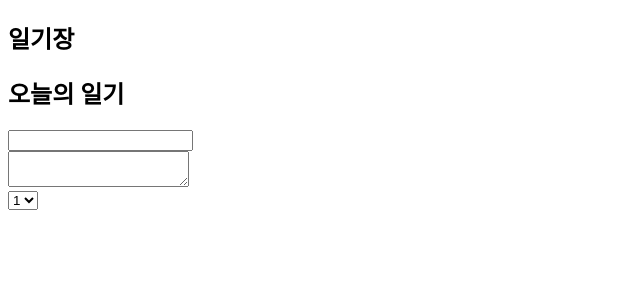
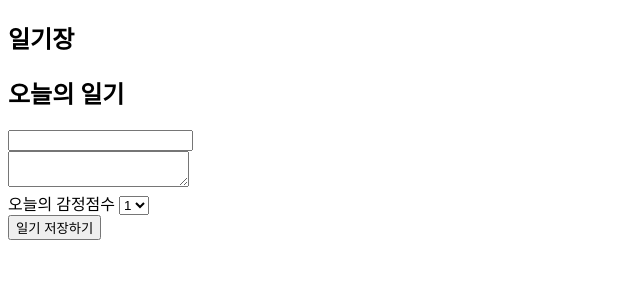
Before and after one commit to unidagit/simpleDiary, a React (Create React App) app: page / in a window 1280 px wide. Shown: the top 300 px of the page, without its empty margins (0-640 px from the left). Built offline with nearby package versions, Linux system fonts and the light colour scheme.

Commit message:
저장버튼 기능 추가

```diff
--- a/src/DiaryEditor.jsx
+++ b/src/DiaryEditor.jsx
@@ -15,6 +15,11 @@ export default function DiaryEditor() {
       ...state,
       [e.target.name]: e.target.value,
     });
+  };
+
+  const handleSubmit = (e) => {
+    console.log(state);
+    alert("저장성공");
   };
 
   // const onChangeInput = (e) => {
@@ -51,6 +56,7 @@ export default function DiaryEditor() {
           />
         </div>
         <div>
+          <span>오늘의 감정점수 </span>
           <select
             name="emotion"
             value={state.emotion}
@@ -62,6 +68,9 @@ export default function DiaryEditor() {
             <option value={4}>4</option>
             <option value={5}>5</option>
           </select>
+          <div>
+            <button onClick={handleSubmit}>일기 저장하기</button>
+          </div>
         </div>
       </form>
     </div>
```
